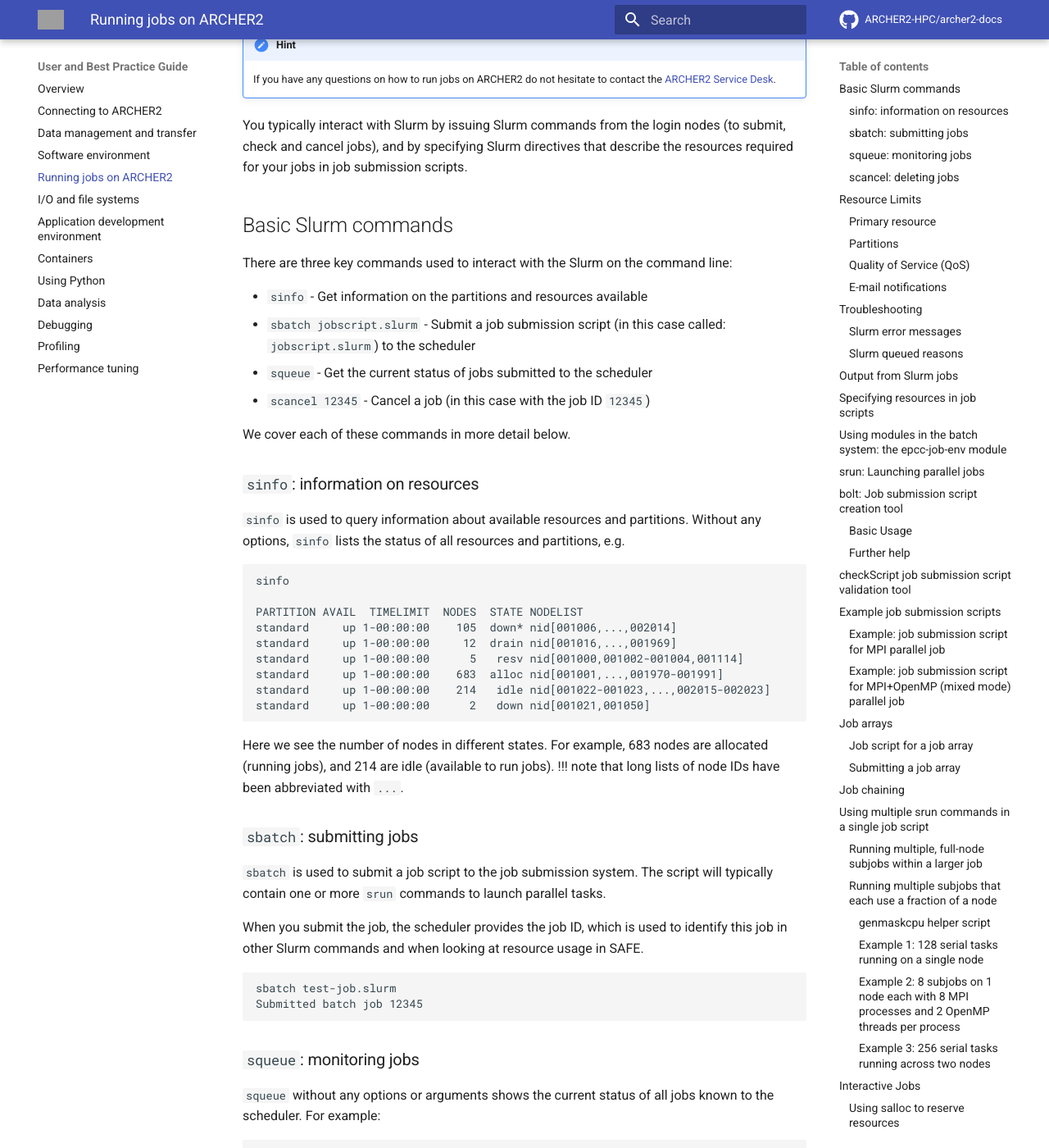
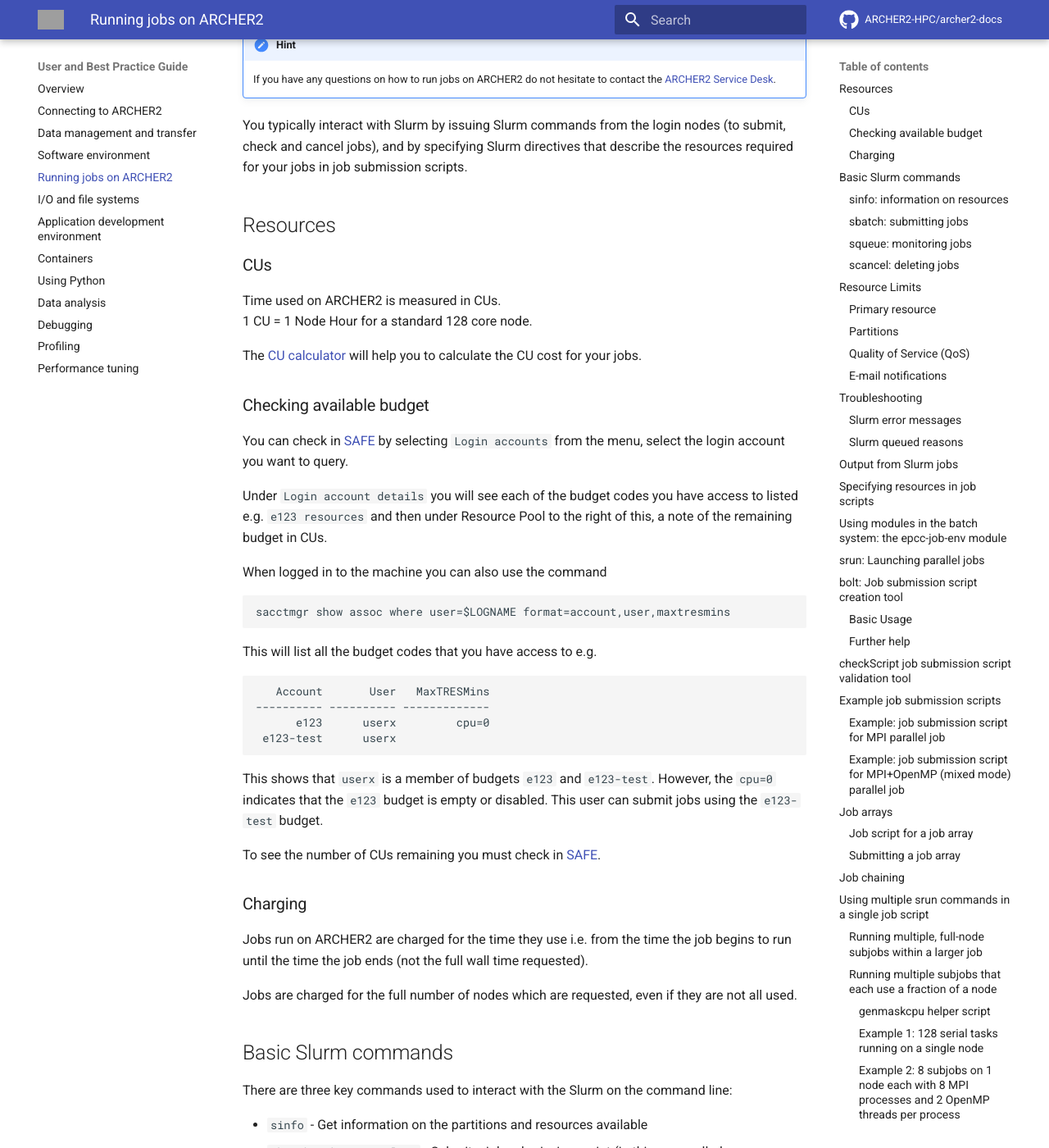
Before and after one commit to ARCHER2-HPC/archer2-docs, an MkDocs documentation site: the page built from docs/user-guide/scheduler.md, in a window 1280 px wide and 1400 px high, scrolled down 448 px. Shown: the whole window at 82% size. Built offline with MkDocs 1.6.1 and Material for MkDocs 9.7.7, drawn with Linux system fonts in a browser that asks for light colours; comment, search, counter and statistics services are not loaded; grey boxes are pictures that could not be loaded.

Commit message:
Add resources section - fixes #221

```diff
--- a/docs/user-guide/scheduler.md
+++ b/docs/user-guide/scheduler.md
@@ -20,6 +20,45 @@
 login nodes (to submit, check and cancel jobs), and by specifying Slurm
 directives that describe the resources required for your jobs in job
 submission scripts.
+
+## Resources
+
+### CUs
+
+Time used on ARCHER2 is measured in CUs.
+1 CU = 1 Node Hour for a standard 128 core node.
+
+The [CU calculator](https://www.archer2.ac.uk/support-access/cu-calc.html) will help you to calculate the CU cost for your jobs.
+
+### Checking available budget
+
+You can check in [SAFE](https://safe.epcc.ed.ac.uk) by selecting `Login accounts` from the menu, select the login account you want to query.
+
+Under `Login account details` you will see each of the budget codes you have access to listed e.g.
+`e123 resources` and then under Resource Pool to the right of this, a note of the remaining budget in CUs.
+
+When logged in to the machine you can also use the command
+
+    sacctmgr show assoc where user=$LOGNAME format=account,user,maxtresmins
+
+This will list all the budget codes that you have access to e.g.
+
+
+       Account       User   MaxTRESMins
+    ---------- ---------- -------------
+          e123      userx         cpu=0
+     e123-test      userx
+
+This shows that `userx` is a member of budgets `e123` and `e123-test`.  However, the `cpu=0` indicates that the `e123` budget is empty or disabled.   This user can submit jobs using the `e123-test` budget.
+
+To see the number of CUs remaining you must check in [SAFE](https://safe.epcc.ed.ac.uk).
+
+### Charging
+
+Jobs run on ARCHER2 are charged for the time they use i.e. from the time the job begins to run until the time the job ends (not the full wall time requested).
+
+Jobs are charged for the full number of nodes which are requested, even if they are not all used.
+
 
 ## Basic Slurm commands
 
```
